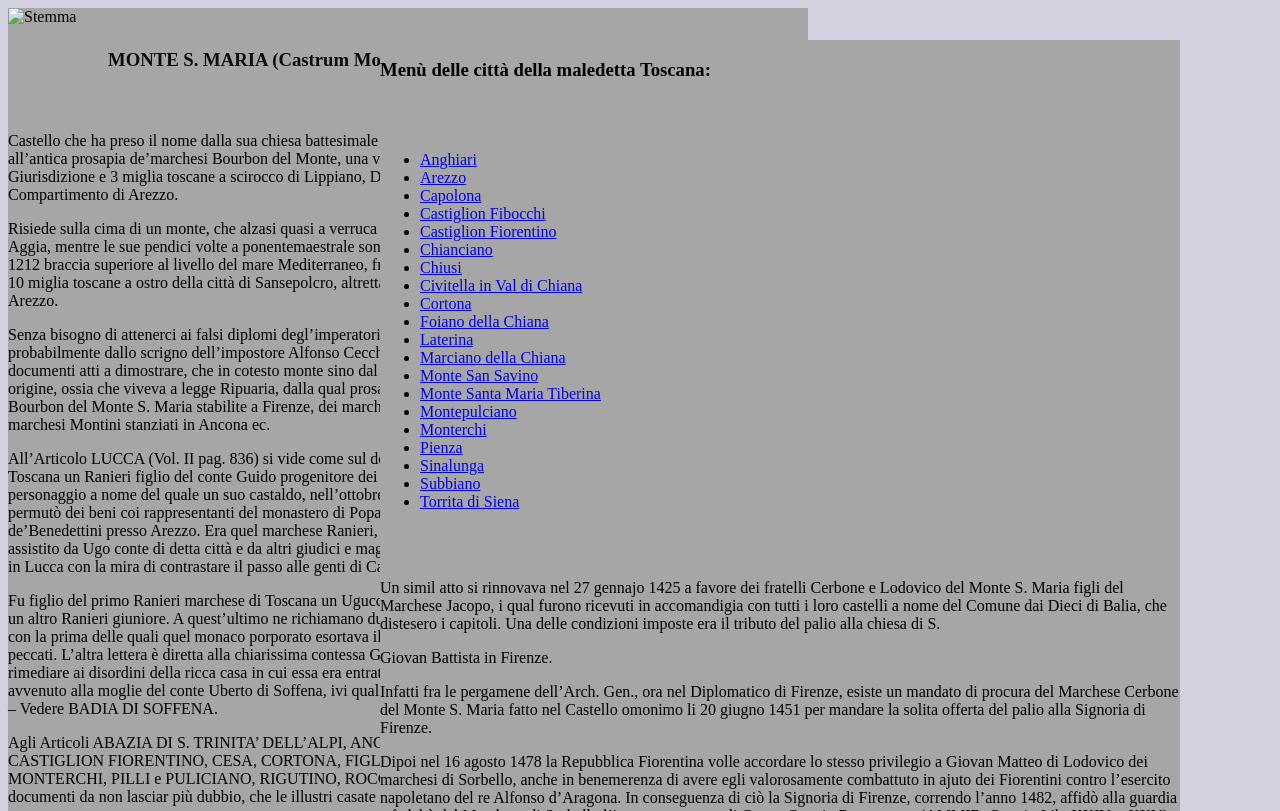
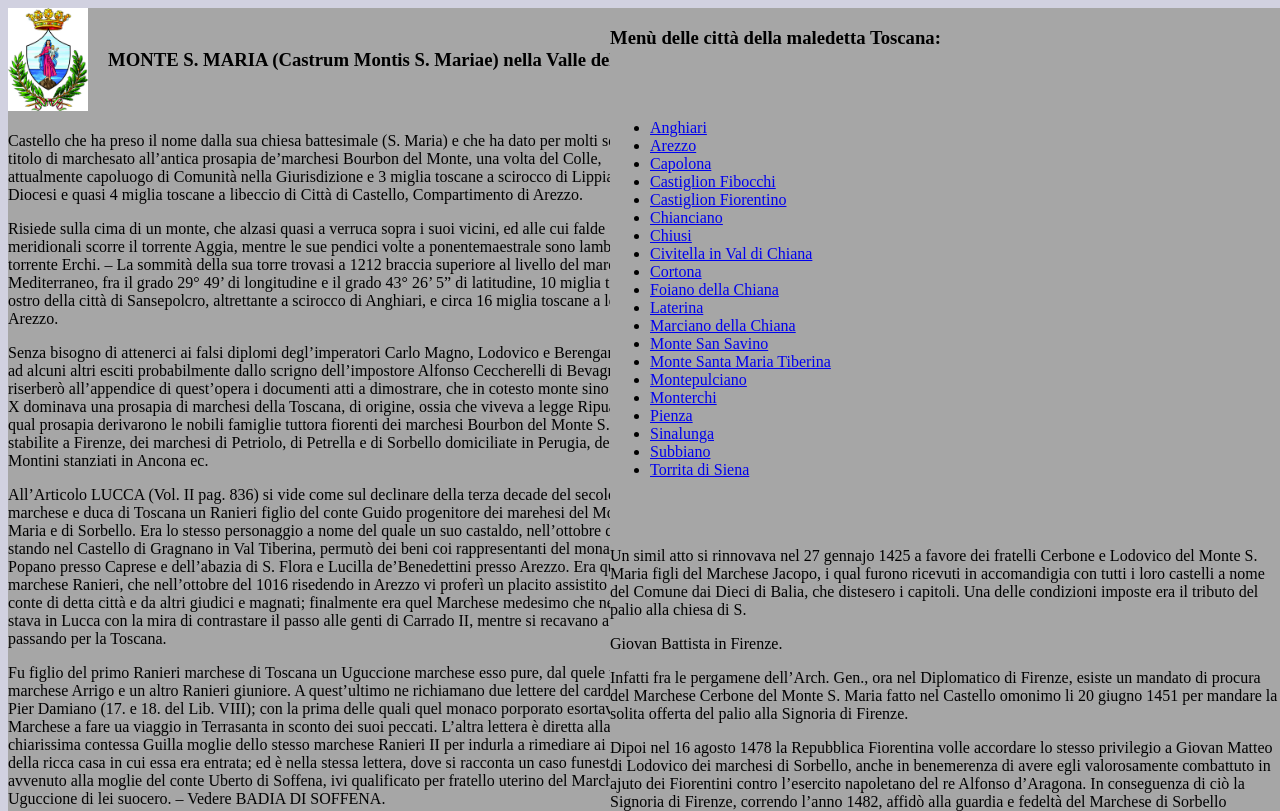
Before and after one commit to pbenoli/ToscanaGit, a plain HTML site: page Monte_Santa_Maria_Tiberina.html in a window 1280 px wide. Shown: the top 811 px of the page. Drawn offline with Linux system fonts and the light colour scheme; files that its build step writes are made by us from their sources; files whose address does not match are found by name.

Commit message:
LinkTiberina

```diff
--- a/Monte_Santa_Maria_Tiberina.html
+++ b/Monte_Santa_Maria_Tiberina.html
@@ -3,7 +3,7 @@
 <head>
 	<title>Monte Santa Maria Tiberina</title>
 	<meta charset="UTF-8">
-	<link rel="stylesheet" type="text/css" href="Monte_Santa_Maria_Tiberina.css">
+	<link rel="stylesheet" type="text/css" href="css/Monte_Santa_Maria_Tiberina.css">
 </head>
 <body>
 <nav>
@@ -11,10 +11,10 @@
 </nav>
 <header>
 <div id="div_img">
-<img id="stemma" src="F:\Toscana\images\MonteSantaMariaTiberinaStemma.png" alt="Stemma">
+<img id="stemma" src="C:\Users\aless\Desktop\ToscanaGit\images\Monte_Santa_Maria_Tiberina_Stemma.png">
 </div>
 <div id="div_titolo">
-<h3 id="comune"><br>MONTE S. MARIA (Castrum Montis S. Mariae) nella Valle del Tevere.</h3>
+<h3 id="comune"><br>MONTE S. MARIA (Castrum Montis S. Mariae) nella Valle del Tevere</h3>
 </div>
 </header>
 <section id="storia">
@@ -54,7 +54,7 @@
 <p>Al prenominato Marchese Piero del Monte S. Maria, non che ai Marchesi Angelo e Ugolino di Guiduccio della stessa consorteria, appella un privilegio concesso nel 14 maggio 1382 dall’Imperatore Carlo IV, col quale veniva confermato ad essi il titolo di marchesi del Monte S.</p>
 <p>Maria da continuarsi nella loro linea per ordine di primogenitura.</p>
 <p>Ma qui cominciano gli atti di accomandigia di quei marchesi alla Repubblica Fiorentina, a partire dal preaccennato marchese Piero del Monte S. Maria; il quale fu ricevuto nel 1390 insieme coi suoi figli, ville, castelli e giurisdizioni sotto la protezione della Signoria di Firenze.</p>
-<img id="mappa" src="C:\Users\3bi.PC2C\Desktop\Toscana\images\Monte_Santa_Maria_Tiberina.png" alt="mappa">
+<img id="mappa" src="C:\Users\aless\Desktop\ToscanaGit\images\Monte_Santa_Maria_Tiberina_Mappa.png">
 </section>
 <section id="altro">
  <nav>
--- a/css/Monte_Santa_Maria_Tiberina.css
+++ b/css/Monte_Santa_Maria_Tiberina.css
@@ -1,38 +1,46 @@
 //Monte Santa Maria Tiberina
-#stemma{
-   width:80px;   /* Castiglion Fibocchi, css (), Monte_San_Savino, Monte Santa Maria Tiberina , Sinalunga */
-   height:auto;   /* Castiglion Fibocchi, Monte_San_Savino, Monte Santa Maria Tiberina , Sinalunga */
-}
 
-#comune{
+
+
+#comune {
    font-weight:bold;
    color:rgb(13, 13, 13);
 }
 
-#div_img{
+#div_img {
    width:100px;
    float: left;
 }
 
-#div_titolo{
+#div_titolo {
    float:left;
    display:block;
 }
 
-body{
-   background-color:rgb(209, 209, 224);   /* Monte_San_Savino, Monte Santa Maria Tiberina , Sinalunga */
+body {
+   background-color:rgb(209, 209, 224);
 }
 
-section{
-   width:800px;   /* Castiglion Fibocchi, Monte Santa Maria Tiberina  */
+section {
+   width:670px;
 }
-#storia{
+#storia {
    background-color:rgb(166, 166, 166);
 }
 
-#altro{
+#altro {
    background-color:rgb(166, 166, 166);
    position: absolute;
-   right: 100px;
-   top: 40px;
+   right: 0px;
+   top: 8px;
 }
+
+#mappa {
+   width:600px;
+   height:auto;
+}
+
+#stemma {
+   width:80px;
+   height:auto;
+}
```
Also changed, not shown: images/Monte_Santa_Maria_Tiberina_Mappa.png (added).
